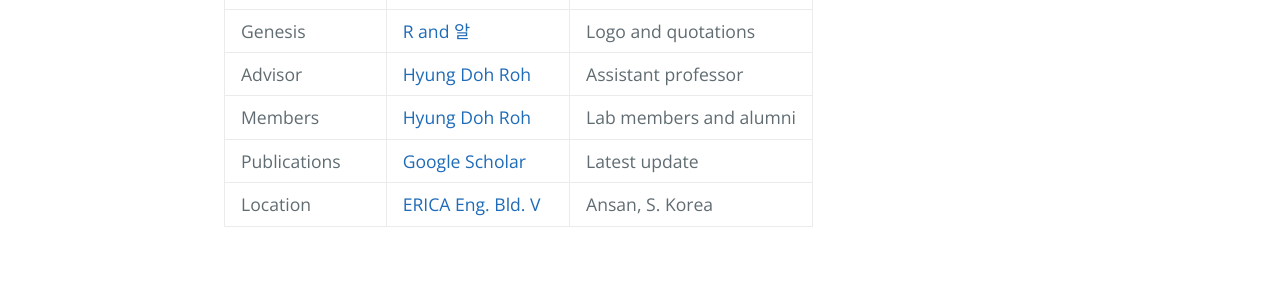
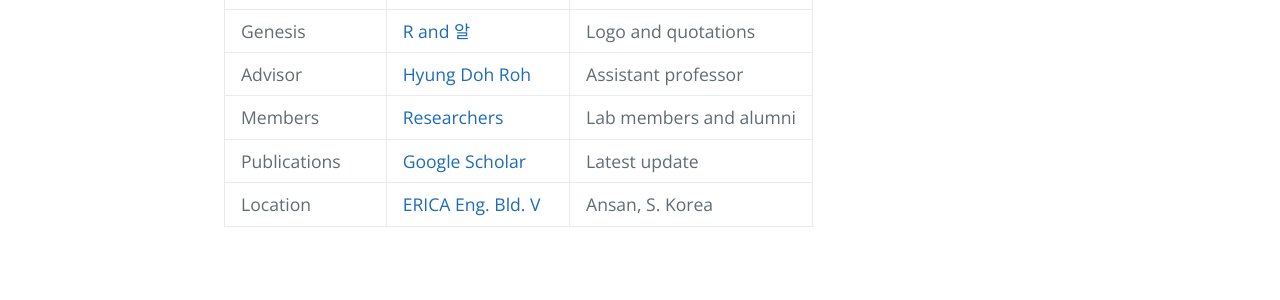
Before and after one commit to rhd1213/rhd1213.github.io, a Jekyll site: the page built from index.md, in a window 1280 px wide. Shown: the part 871-1171 px from the top of the page. Built offline with Jekyll 4.4.1, drawn with Linux system fonts in a browser that asks for light colours; our own code applies the rules of GitHub Pages for plain Markdown files.

Commit message:
Update index.md

```diff
--- a/index.md
+++ b/index.md
@@ -13,7 +13,7 @@ Welcome and let us enjoy state-of-the-art composites research. <br>
 | Research topics  | [Smart Composites](./another-page-3.html)                                                                                                                               | Manuf. and monitor.    |
 | Genesis          | [R and 알](./another-page-2.html)                                                                                                                                       | Logo and quotations    |
 | Advisor          | [Hyung Doh Roh](./another-page.html)                                                                                                                                    | Assistant professor    |
-| Members          | [Hyung Doh Roh](./Members.html)                                                                                                                                         | Lab members and alumni |
+| Members          | [Researchers](./Members.html)                                                                                                                                           | Lab members and alumni |
 | Publications     | <a href="https://scholar.google.co.kr/citations?user=e4VrpLoAAAAJ&hl=en" target="blank">Google Scholar</a>                                                              | Latest update          |
 | Location         | <a href="https://goo.gl/maps/YQLxnQRgC48nPyLk6" target="blank">ERICA Eng. Bld. V</a>                                                                                    | Ansan, S. Korea        |
 
```
